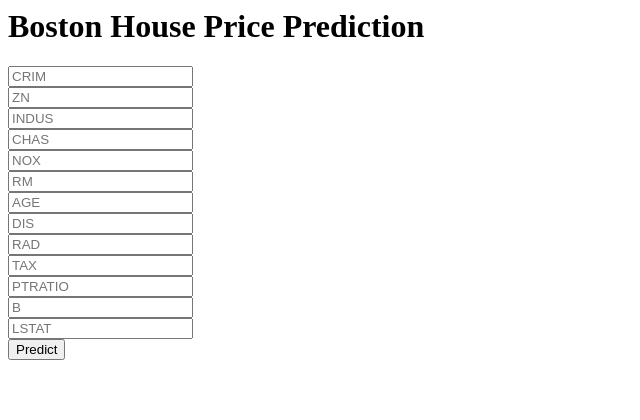
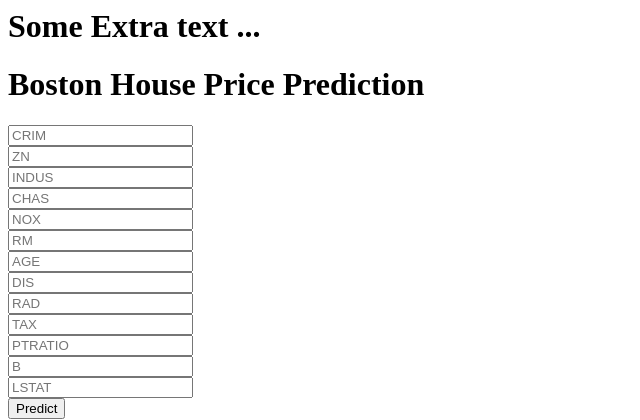
Before and after one commit to MatveyKhylma/simple_end_to_end_model, a Flask app: page / in a window 1280 px wide. Shown: the top 420 px of the page, without its empty margins (0-640 px from the left). Run offline with Flask 2, Linux system fonts and the light colour scheme; parts of the project's set-up code (start-up, migrations or seed data) failed here and were passed over.

Commit message:
Some changes in home.html

```diff
--- a/templates/home.html
+++ b/templates/home.html
@@ -1,5 +1,6 @@
 <body>
     <div class="login">
+        <h1>Some Extra text ...</h1>
         <h1>Boston House Price Prediction</h1>
         <form action="{{ url_for('predict')}}"method="post">
             <input type="text" name="CRIM" placeholder="CRIM" required="required" /><br>
```
Also changed, not shown: README.md.
